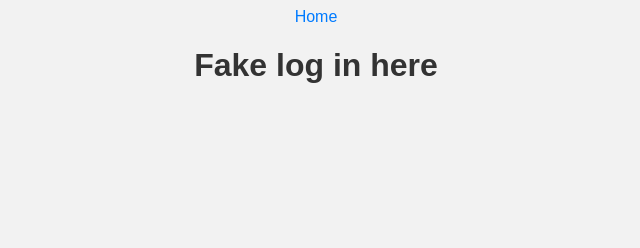
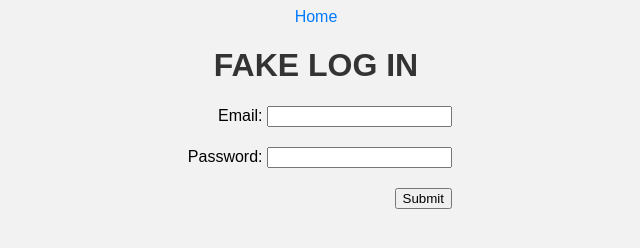
Before and after one commit to yuvaliacob/login-demo, a website: page login.html in a window 1280 px wide. Shown: the whole page, without its empty margins (324-964 px from the left). Drawn offline with Linux system fonts and the light colour scheme.

Commit message:
Part 3: GET /login done

```diff
--- a/login.html
+++ b/login.html
@@ -8,8 +8,22 @@
   </head>
   <body>
     <main>
-      <a href="/index.html">Home</a>
-      <h1>Fake log in here</h1>
+      <header>
+        <a href="/index.html">Home</a>
+        <h1>FAKE LOG IN</h1>
+      </header>
+
+      <form action="/login" method="POST">
+        <div>
+          <label for="email">Email:</label>
+          <input type="email" id="email" name="email" required />
+        </div>
+        <div>
+          <label for="password">Password:</label>
+          <input type="password" id="password" name="password" required />
+        </div>
+        <input type="submit" value="Submit" />
+      </form>
     </main>
   </body>
 </html>
--- a/style.css
+++ b/style.css
@@ -16,3 +16,14 @@ a {
 a:hover {
   text-decoration: underline;
 }
+
+form {
+  display: flex;
+  flex-direction: column;
+  align-items: flex-end;
+  width: 60vw;
+}
+
+div {
+  margin-bottom: 20px;
+}
```
Also changed, not shown: error.html (+1 -1 lines), index.js (+23 -0 lines), my-account.html (renamed from myaccount.html).
